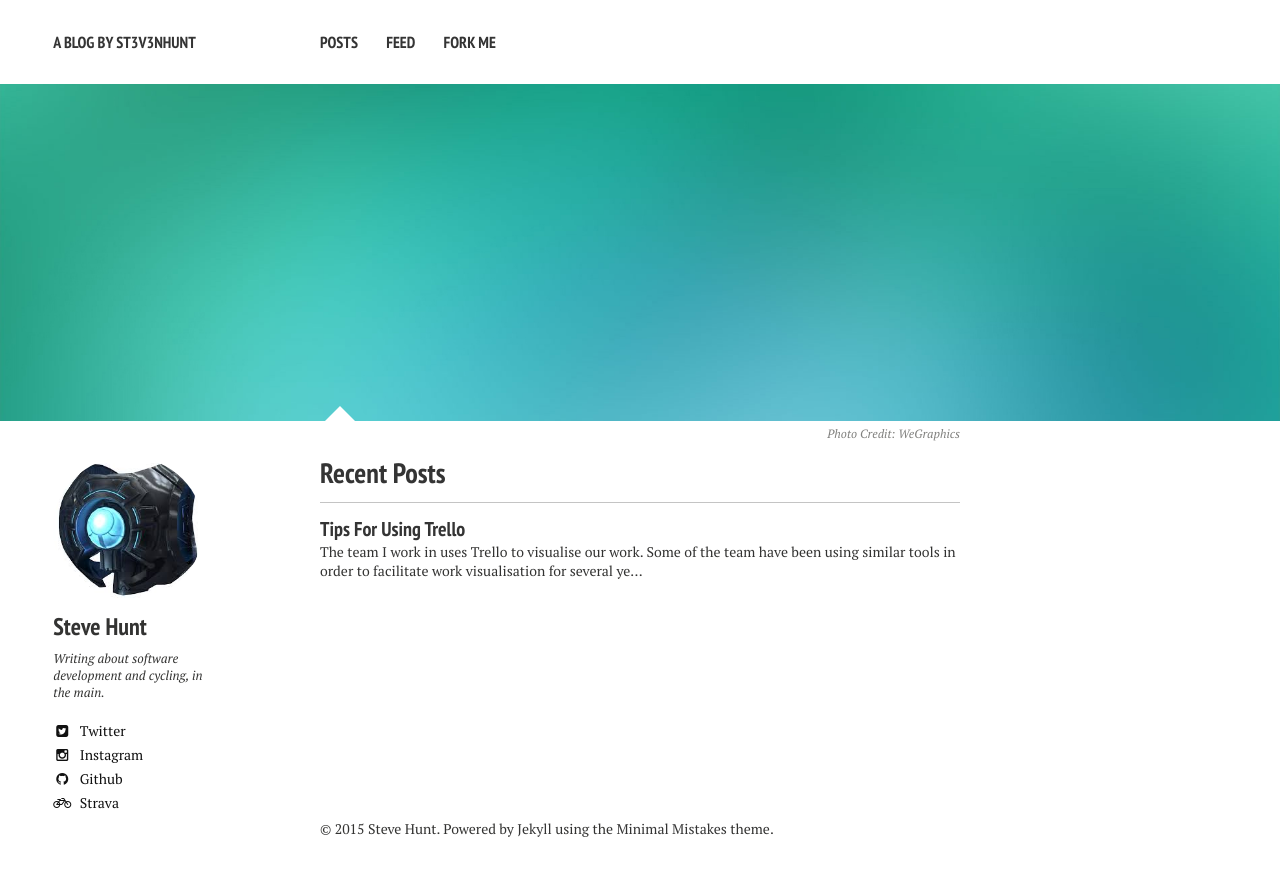
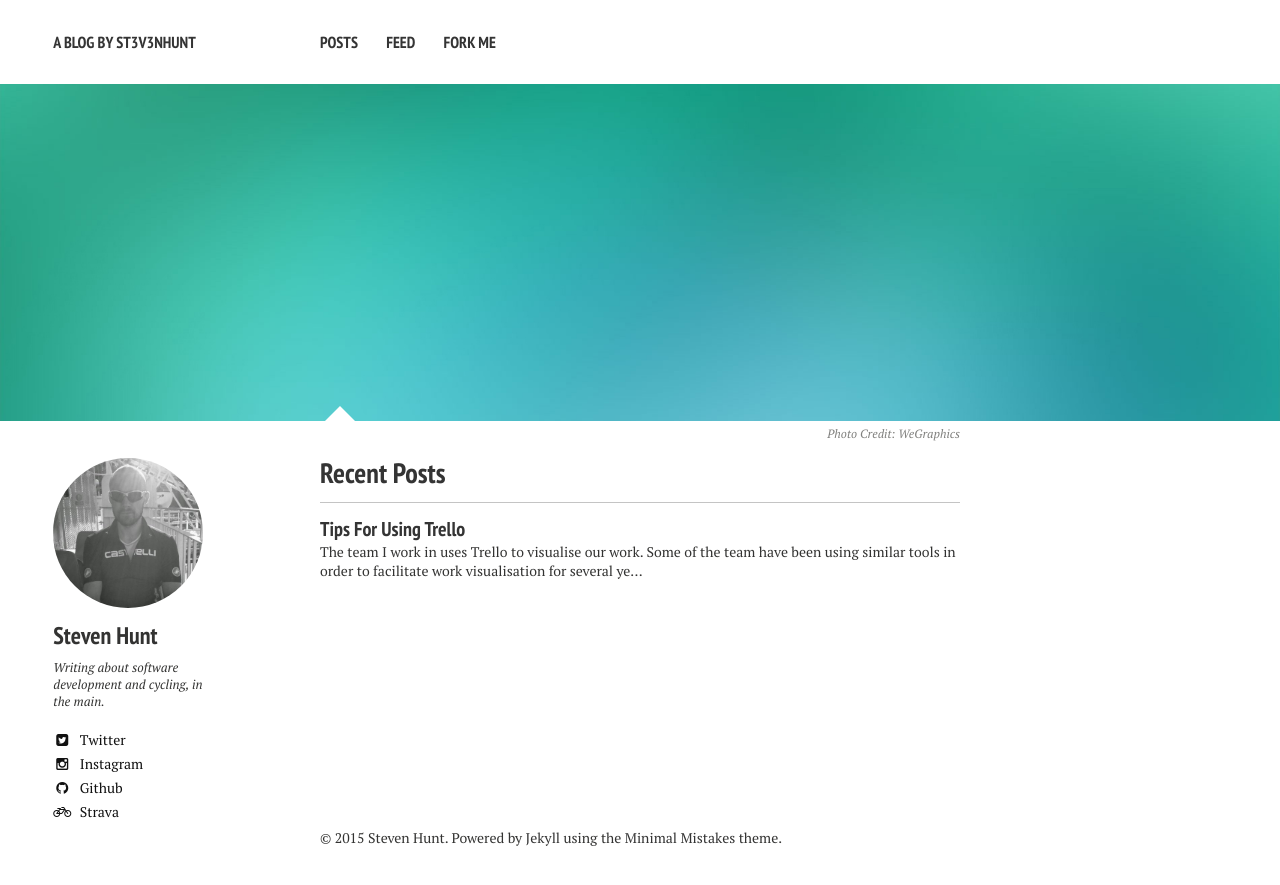
Before and after one commit to st3v3nhunt/st3v3nhunt.github.io, a Jekyll site: the page built from index.md, in a window 1280 px wide. Shown: the top 885 px of the page. Built offline with Jekyll 4.4.1, drawn with Linux system fonts in a browser that asks for light colours; nearby versions of some CDN libraries.

Commit message:
:eyeglasses: Avatar to match Twitter.

```diff
--- a/_config.yml
+++ b/_config.yml
@@ -24,7 +24,7 @@ kramdown:
 
 # Site owner
 owner:
-  name: Steve Hunt
+  name: Steven Hunt
   avatar: avatar.jpg
   bio: "Writing about software development and cycling, in the main."
   email:
```
Also changed, not shown: images/avatar.jpg.
